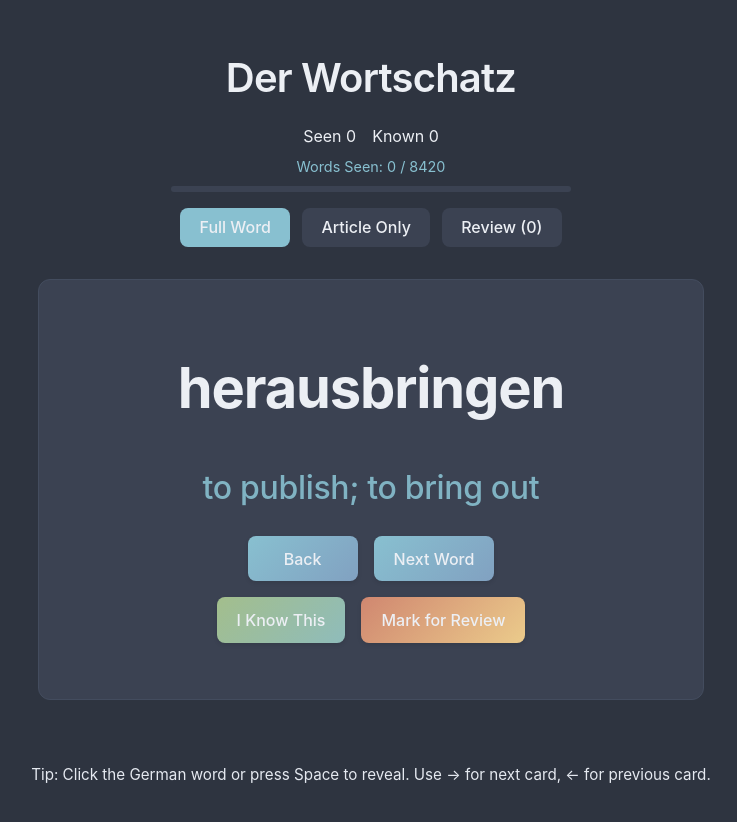
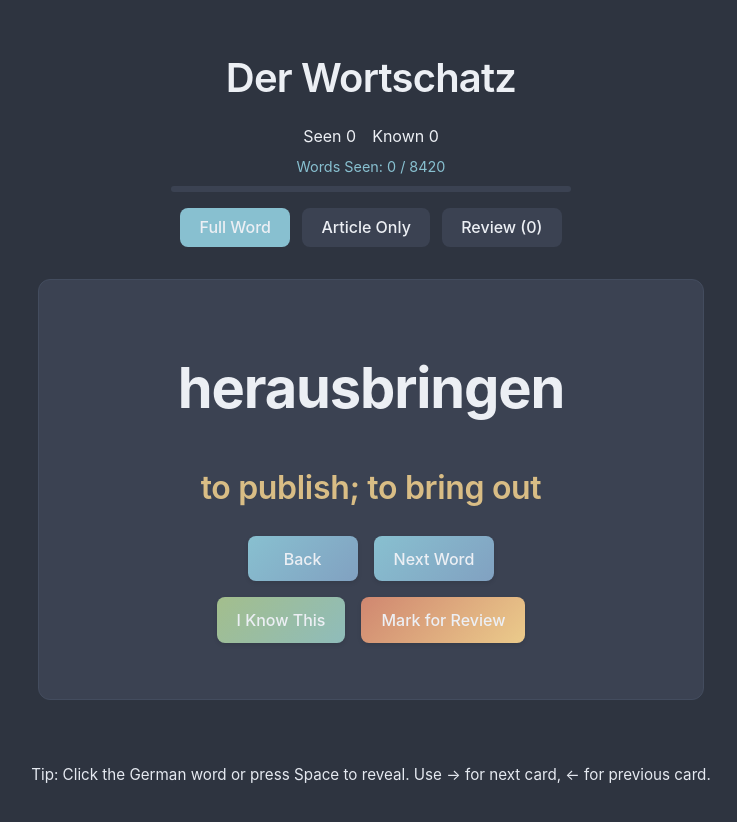
Before and after one commit to PaulthiV/PaulthiV.github.io, a React (Vite) app in the folder Development/German_vocab/: page / in a window 1280 px wide. Both pictures are taken after a click on the element "Click or press Space to reveal". Shown: the top 822 px of the page, without its empty margins (269-1006 px from the left). Built offline with nearby package versions, Linux system fonts and the light colour scheme.

Commit message:
style: Make English translation font size consistent and large in both modes

```diff
--- a/Development/German_vocab/src/App.tsx
+++ b/Development/German_vocab/src/App.tsx
@@ -24,12 +24,15 @@ function parseVocabFile(content: string): VocabPair[] {
     .filter(line => line && !line.startsWith('//'));
   const vocabMap = new Map<string, Set<string>>();
   for (const line of lines) {
-    const [german, english] = line.split(' - ');
-    if (german && english) {
-      const key = german.trim();
-      const value = english.trim();
-      if (!vocabMap.has(key)) vocabMap.set(key, new Set());
-      vocabMap.get(key)!.add(value);
+    // Fix: Use the first ' - ' as the separator, in case the English part contains ' - '
+    const sepIndex = line.indexOf(' - ');
+    if (sepIndex !== -1) {
+      const german = line.slice(0, sepIndex).trim();
+      const english = line.slice(sepIndex + 3).trim();
+      if (german && english) {
+        if (!vocabMap.has(german)) vocabMap.set(german, new Set());
+        vocabMap.get(german)!.add(english);
+      }
     }
   }
   return Array.from(vocabMap.entries()).map(([german, englishSet]) => ({
@@ -254,11 +257,15 @@ function App() {
         <div key={current} className="flashcard card-animate">
           {mode === 'full' ? (
             <>
-              <div className="german-word" onClick={handleWordClick} title="Click or press Space to reveal">
+              <div className="german-word" onClick={handleWordClick} title="Click or press Space to reveal" style={{ cursor: 'pointer' }}>
                 {vocab[current].german}
               </div>
               <div className="english-area">
-                {showEnglish && <div className="english-word">{vocab[current].english}</div>}
+                {showEnglish && (
+                  <div className="english-word" style={{ fontSize: '2rem', color: '#ebcb8b', fontWeight: 600 }}>
+                    {vocab[current].english || <span style={{ color: '#888', fontWeight: 400 }}>[No translation]</span>}
+                  </div>
+                )}
               </div>
             </>
           ) : (
@@ -336,7 +343,9 @@ function ArticleCard({
       {/* English translation appears above the article buttons */}
       <div className="english-area">
         {showEnglish && (
-          <span className="english-word">{vocab.english}</span>
+          <span className="english-word" style={{ fontSize: '2rem', color: '#ebcb8b', fontWeight: 600 }}>
+            {vocab.english || <span style={{ color: '#888', fontWeight: 400 }}>[No translation]</span>}
+          </span>
         )}
       </div>
       <div style={{ display: 'flex', gap: '1rem', flexWrap: 'wrap', justifyContent: 'center', marginTop: '1rem' }}>
```
